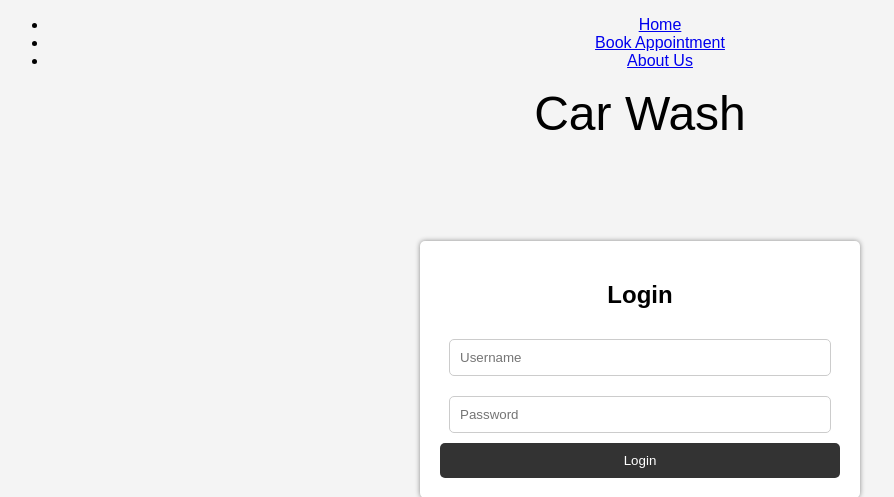
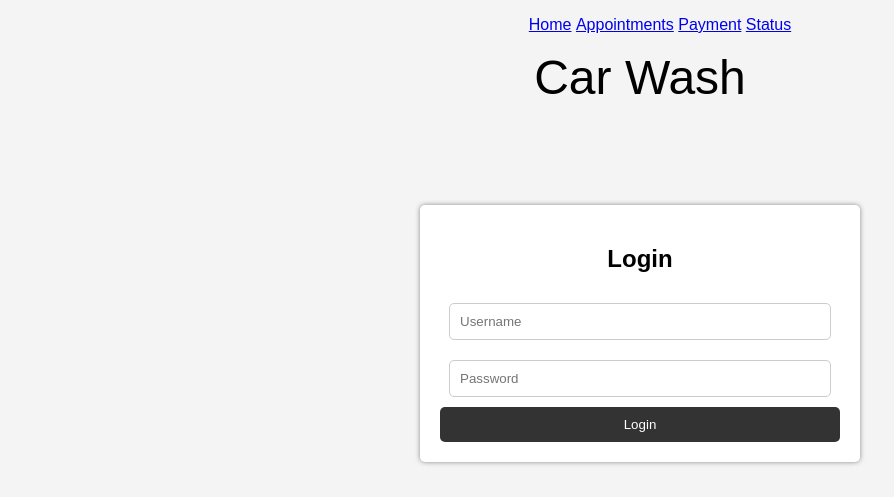
Before and after one commit to narendrachn/car-wash-project-php, a PHP site: page / in a window 1280 px wide. Shown: the top 497 px of the page, without its empty margins (0-894 px from the left). Run offline with PHP 8.4, Linux system fonts and the light colour scheme.

Commit message:
Add code for styles to the navigation bar

```diff
--- a/index.php
+++ b/index.php
@@ -13,8 +13,9 @@
     <nav>
         <ul class="menu">
             <li><a href="home.php">Home</a></li>
-            <li><a href="#">Book Appointment</a></li>
-            <li><a href="#">About Us</a></li>
+            <li><a href="appointments.php">Appointments</a></li>
+            <li><a href="payment.php">Payment</a></li>
+            <li><a href="status.php">Status</a></li>
         </ul>
     </nav>
     <main>
--- a/styles.css
+++ b/styles.css
@@ -6,6 +6,11 @@ body {
 }
 header{
     font-size: 48px;
+}
+nav ul li {
+    text-decoration: none;
+    display: inline-block;
+    align-items: right;
 }
 
 .login-container {
```
